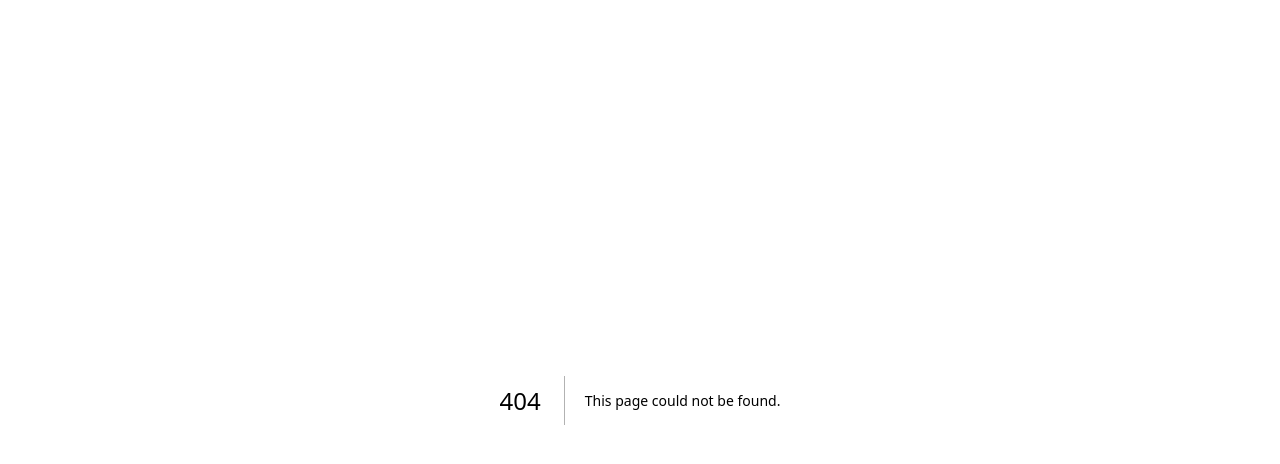
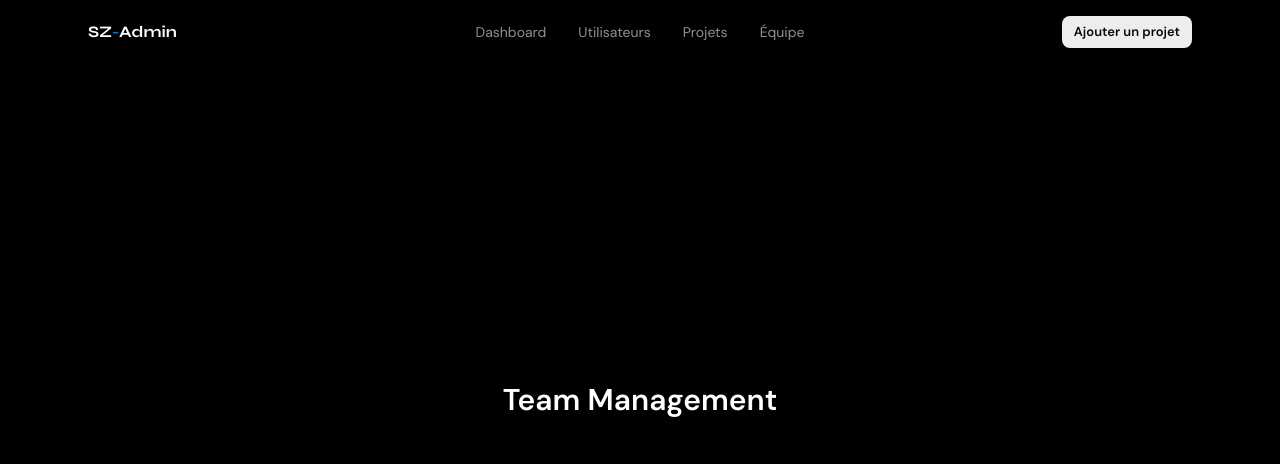
Before and after one commit to SZ-Developpement/website, a Next.js app: page /admin/team in a window 1280 px wide. Before the commit this address had no page. Shown: the top 464 px of the page. Built offline with nearby package versions, Linux system fonts and the light colour scheme.

Commit message:
feat: Added the team management page with the HeaderAdmin component

```diff
--- /dev/null
+++ b/src/app/admin/team/page.tsx
@@ -0,0 +1,14 @@
+"use client";
+
+import { HeaderAdmin } from "@/components/layout/HeaderAdmin";
+
+export default function TeamPage() {
+  return (
+    <>
+      <HeaderAdmin />
+      <main className="flex items-center justify-center h-screen">
+        <h1 className="text-3xl font-bold">Team Management</h1>
+      </main>
+    </>
+  );
+}
```
